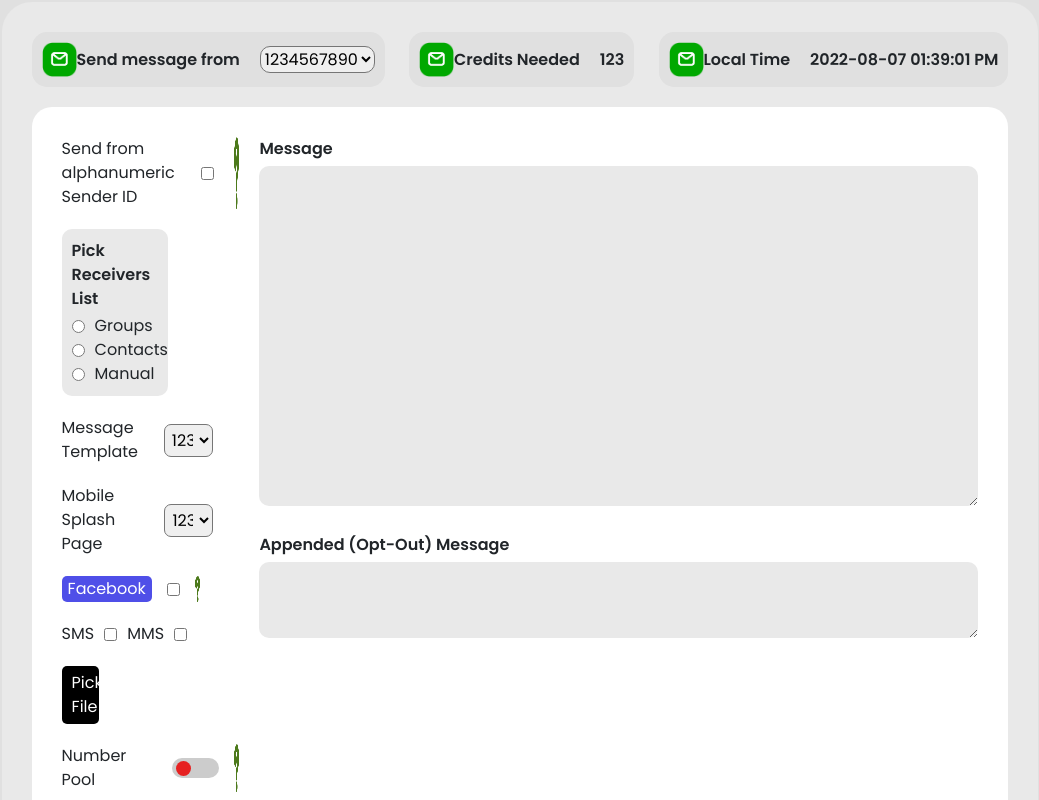
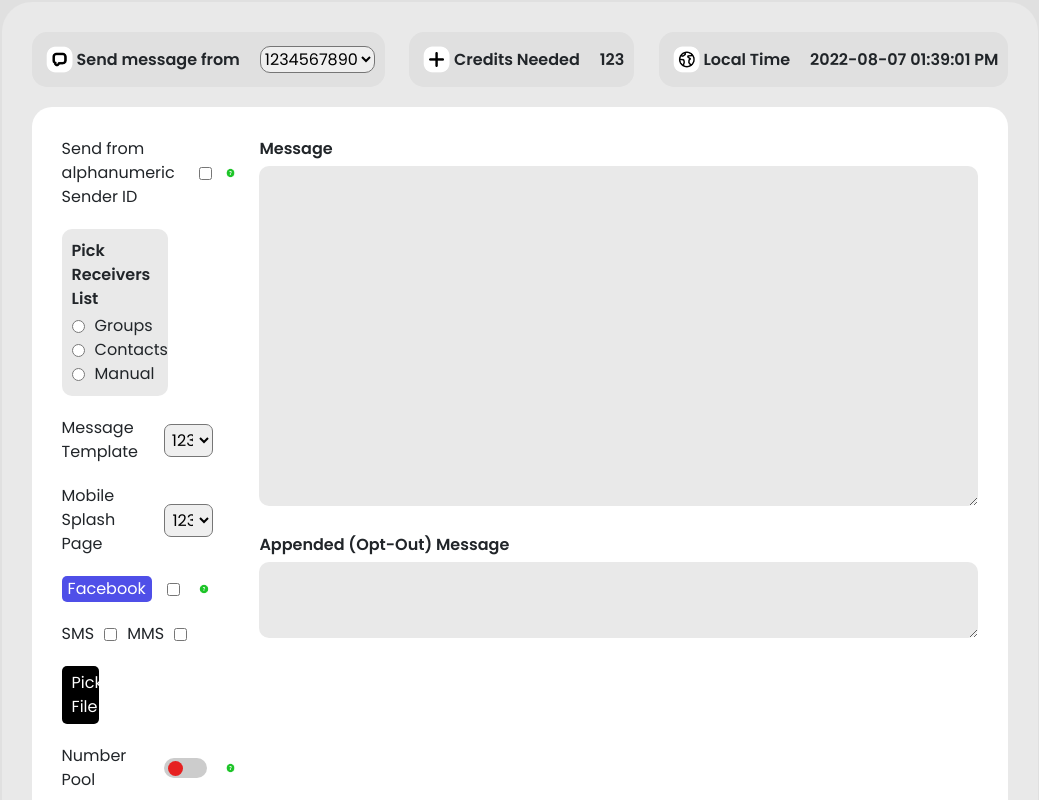
Before and after one commit to RAZDYP/WebRedesign, a plain HTML site: page pages/dashboard.html in a window 1280 px wide. Shown: the part 780-1580 px from the top of the page, without its empty margins (194-1233 px from the left). Drawn offline with nearby package versions, Linux system fonts and the light colour scheme.

Commit message:
refactor: chnaged some icons for better look
Co-authored-by: rajdeeprajdeep03@gmail.com <rajdeeprajdeep03@gmail.com>

```diff
--- a/css/dashboard.css
+++ b/css/dashboard.css
@@ -324,7 +324,7 @@ justify-content:center;
 .sender-id{
     display: flex;
     flex-direction: row;
-    column-gap: 20px;
+    column-gap: 10px;
     align-items:center;
     justify-content: flex-start;
     width: auto;
--- a/pages/dashboard.html
+++ b/pages/dashboard.html
@@ -64,7 +64,7 @@
                     <div class="dashboard-content--cards--rows--1">
                         <div class="dashboard-card">
                             <div class="dashboard-card--info">
-                                <img src="../img/received.png" width="20%" height="20%" />
+                                <img src="../Icons/send-icon.png" width="20%" height="20%" />
                                 <div class="dashboard-card--info--amount">
                                     <p>Received</p>
                                     <p style="color:green; font-weight: 700;">100000</p>
@@ -147,7 +147,7 @@
                     <div class="dashboard-content-section-3-navbar">
                         <div class="send-message-from">
                             <div class="send-message-from-with-icon">
-                                <img src="../img/delievered.png" />
+                                <img src="../Icons/send-message.png" />
                                 <p style="font-weight: 600;">Send message from</p>
                             </div>
                             <select> Select one
@@ -156,14 +156,14 @@
                         </div>
                         <div class="credits-needed">
                             <div class="credits-needed-with-icon">
-                                <img src="../img/delievered.png" />
+                                <img src="../Icons/plus-icon.png" />
                                 <p style="font-weight: 600;">Credits Needed</p>
                             </div>
                             <p style="font-weight: 600;">123</p>
                         </div>
                         <div class="local-time">
                             <div class="local-time-with-icon">
-                                <img src="../img/delievered.png" />
+                                <img src="../Icons/earth-icon.png" />
                                 <p style="font-weight: 600;">Local Time </p>
                             </div>
                             <p style="font-weight: 600;"> 2022-08-07 01:39:01 PM</p>
@@ -174,7 +174,7 @@
                             <div class="sender-id">
                                 <p> Send from alphanumeric Sender ID</p>
                                 <input type="checkbox" style="color: black;">
-                                <img src="../img/clipart447365.png" width="3%" height="100%" />
+                                <img src="../Icons/question-icon.png" width="10%" />
                             </div>
                             <div class="receivers-list">
                                 <p style="font-weight: 600;">Pick Receivers List</p>
@@ -254,7 +254,7 @@
                             <div class="facebook-link">
                                 <button>Facebook</button>
                                 <input type="checkbox" style="color: black;">
-                                <img src="../img/clipart447365.png" width="10%" height="100%" />
+                                <img src="../Icons/question-icon.png" width="35%" />
 
                             </div>
                             <div class="sms-mms-checkbox">
@@ -274,7 +274,7 @@
                                     <input type="checkbox">
                                     <span class="slider round"></span>
                                 </label>
-                                <img src="../img/clipart447365.png" width="3%" height="100%" />
+                                <img src="../Icons/question-icon.png" width="10%" />
                             </div>
                         </div>
                         <div class="dashboard-content-section-3-body-right">
```
Also changed, not shown: Icons/earth-icon.png (added), Icons/plus-icon.png (added), Icons/question-icon.png (added), Icons/send-icon.png (added), Icons/send-message.png (added).
